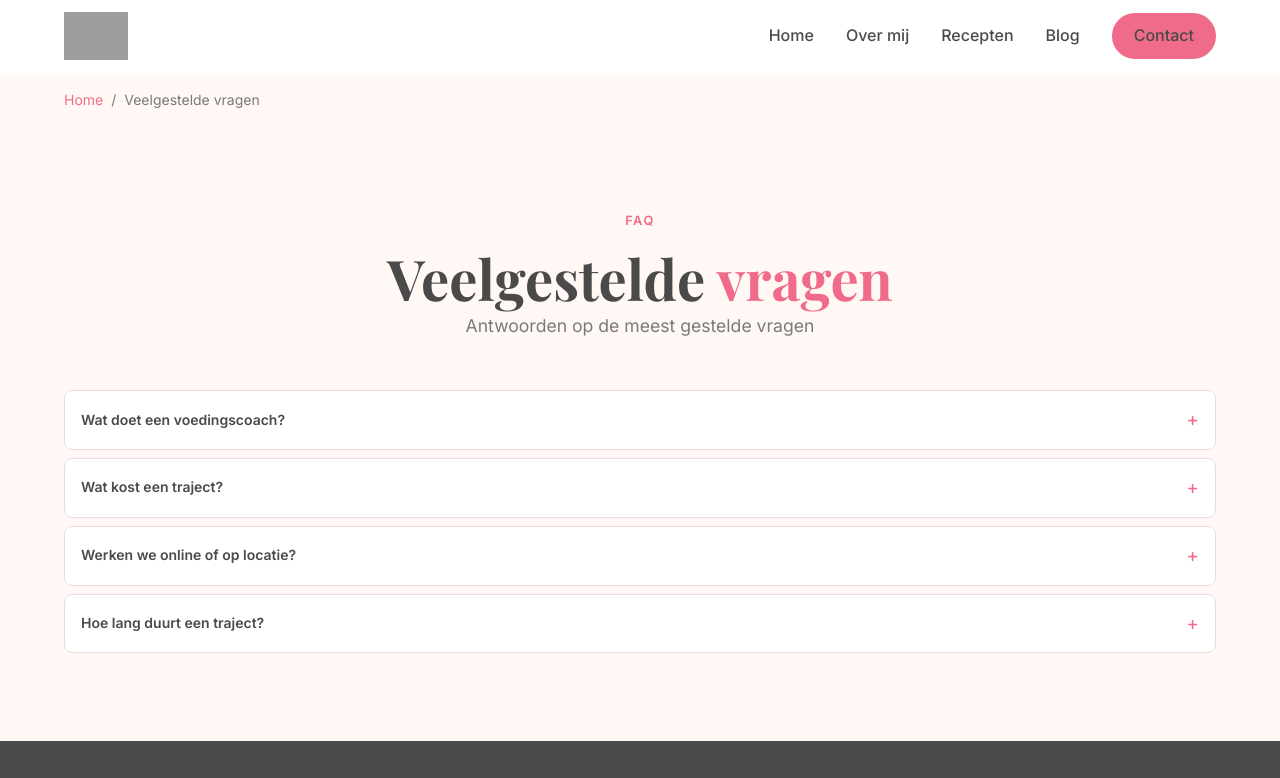
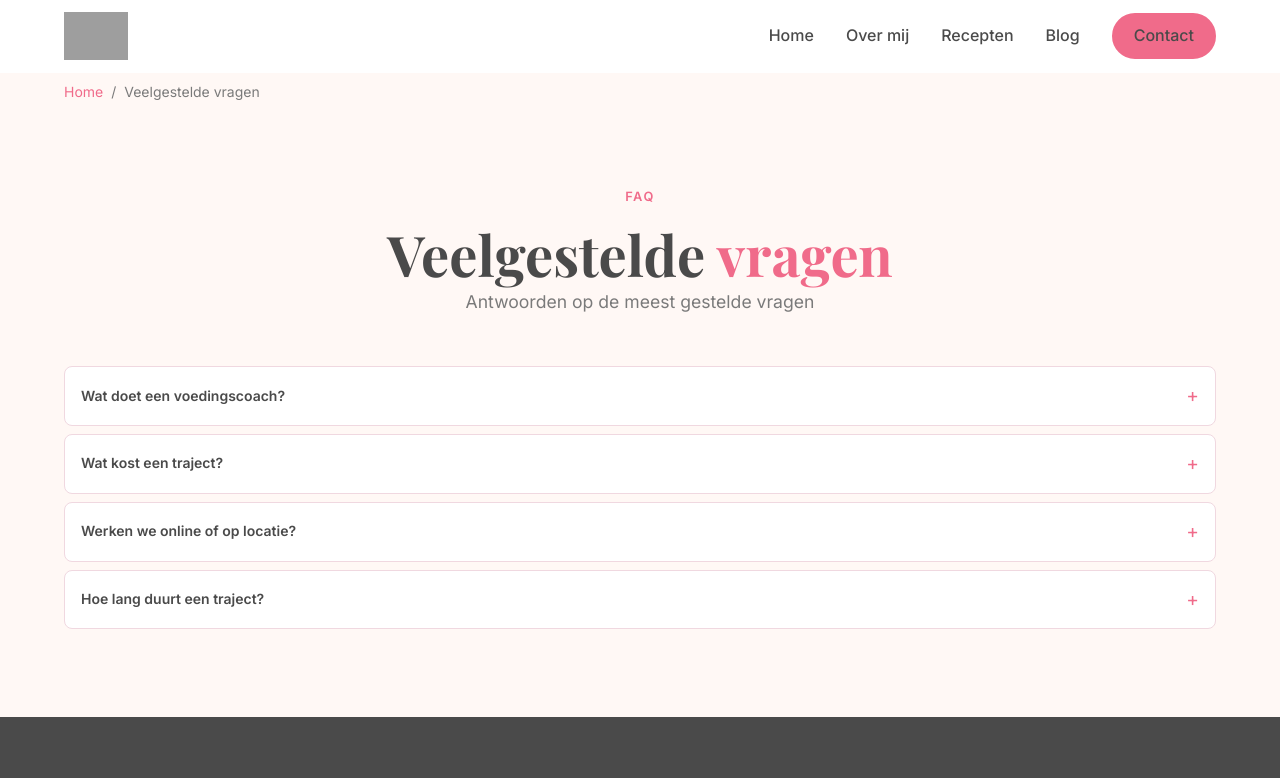
Before and after one commit to JeffreyBijl/shyla-website, an Astro site: page /shyla-website/faq in a window 1280 px wide. Shown: the top 778 px of the page. Built offline with nearby package versions, Linux system fonts and the light colour scheme; Astro itself is replaced by a stand-in of ours; grey boxes are pictures that could not be loaded.

Commit message:
fix: reduce breadcrumb spacing to prevent content shift

```diff
--- a/src/styles/global.css
+++ b/src/styles/global.css
@@ -1871,11 +1871,9 @@ p { color: var(--color-gray-light); line-height: 1.75; }
 
 /* ── Breadcrumb ─────────────────────────────────────── */
 .breadcrumb {
-  padding: 1rem 0;
+  padding: 0.5rem 1.5rem 0;
   max-width: var(--max-width);
   margin: 0 auto;
-  padding-left: 1.5rem;
-  padding-right: 1.5rem;
 }
 
 .breadcrumb ol {
```
